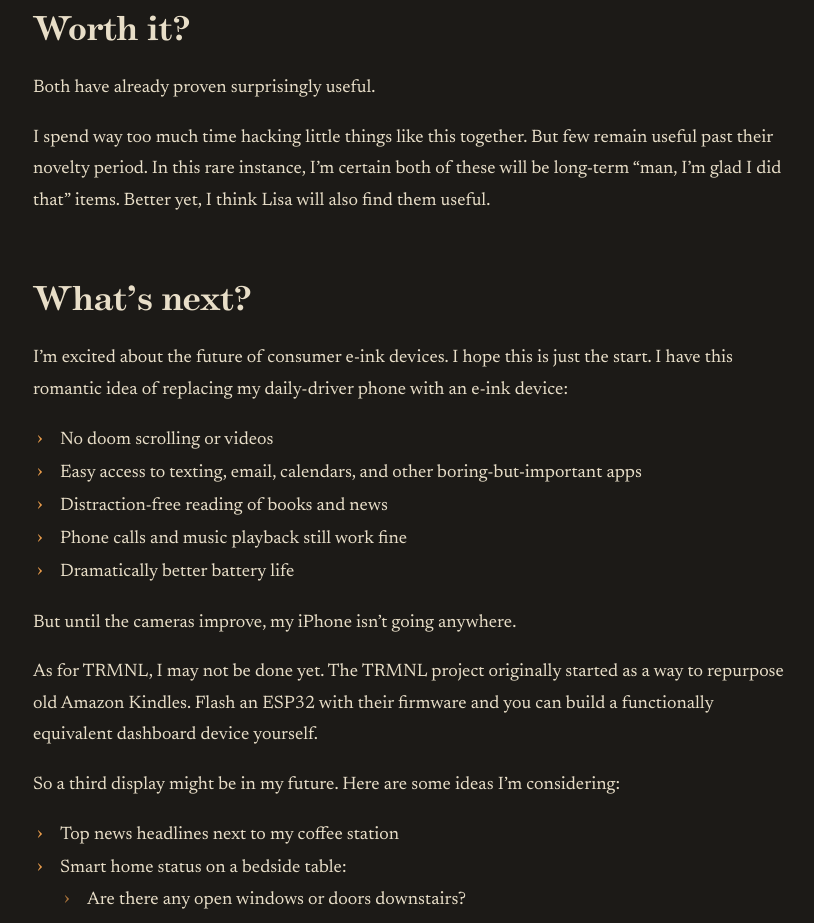
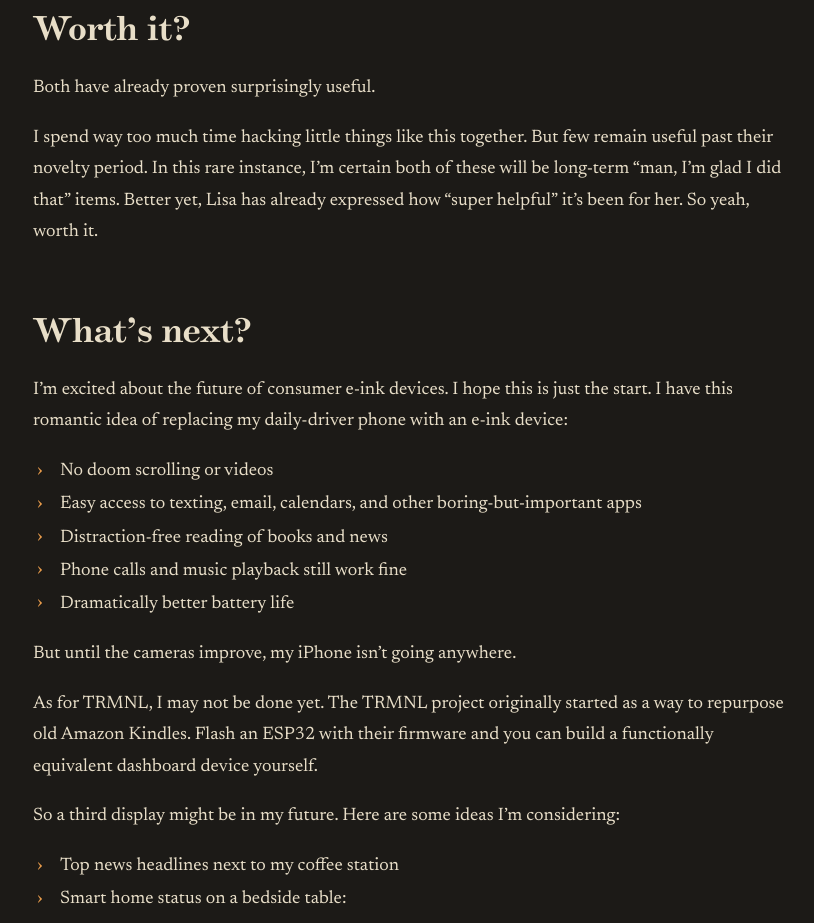
Before and after one commit to fisherevans/log, an Astro site: page /posts/2026/06/01/setting-up-my-trmnl-dashboards in a window 1280 px wide. Shown: the part 5240-6163 px from the top of the page, without its empty margins (227-1041 px from the left). Built offline with nearby package versions, Linux system fonts and the light colour scheme; Astro itself is replaced by a stand-in of ours.

Commit message:
Update src/content/posts/setting-up-my-trmnl-dashboards.md (via Pages CMS)

```diff
--- a/src/content/posts/setting-up-my-trmnl-dashboards.md
+++ b/src/content/posts/setting-up-my-trmnl-dashboards.md
@@ -113,7 +113,7 @@ So, I built another dashboard:
 
 Both have already proven surprisingly useful.
 
-I spend way too much time hacking little things like this together. But few remain useful past their novelty period. In this rare instance, I'm certain both of these will be long-term "man, I'm glad I did that" items. Better yet, I think Lisa will also find them useful.
+I spend way too much time hacking little things like this together. But few remain useful past their novelty period. In this rare instance, I'm certain both of these will be long-term "man, I'm glad I did that" items. Better yet, Lisa has already expressed how "super helpful" it's been for her. So yeah, worth it.
 
 ## What's next?
 
```
